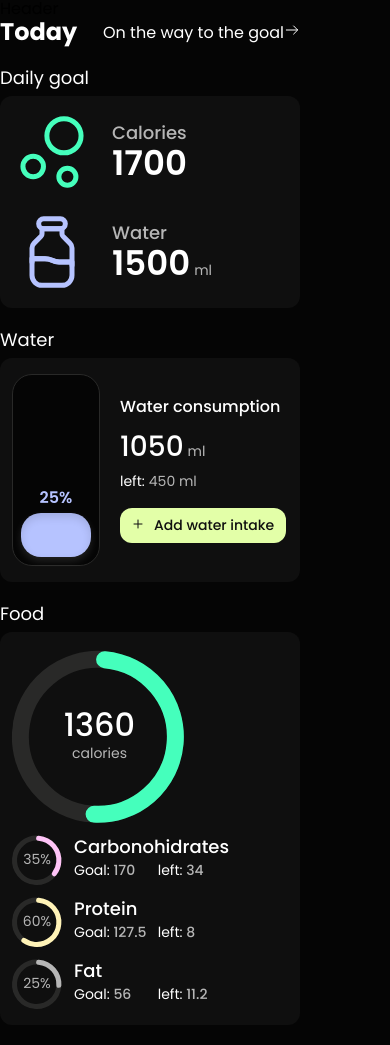
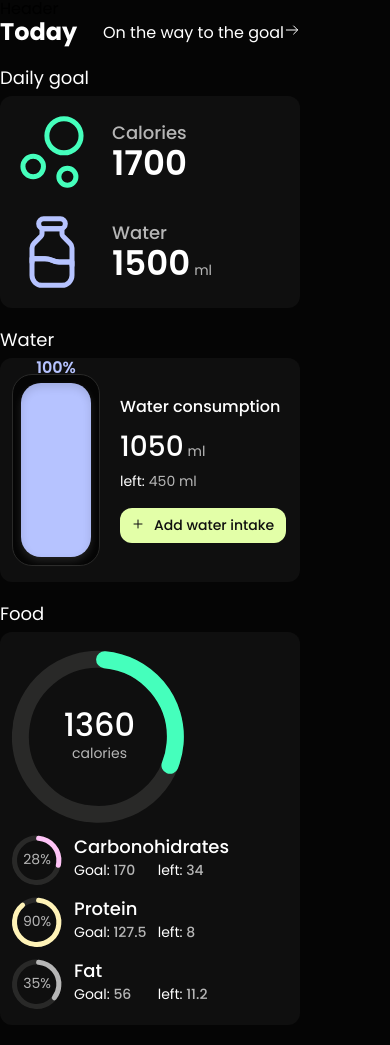
Before and after one commit to StruzhakS/health-app, a React (Create React App) app: page /health-app/mainPage in a window 390 px wide. Built offline with nearby package versions, Linux system fonts and the light colour scheme.

Commit message:
add tablet and desktop styles

```diff
--- a/src/components/MainPageDailyGoal/MainPageDailyGoal.module.css
+++ b/src/components/MainPageDailyGoal/MainPageDailyGoal.module.css
@@ -3,6 +3,15 @@
   border-radius: 12px;
   background-color: #0f0f0f;
   padding: 16px 12px;
+
+  @media (min-width: 834px) {
+    padding: 24px 40px;
+    width: 380px;
+  }
+
+  @media (min-width: 1440px) {
+    width: 328px;
+  }
 }
 
 .dailyGoalStatisticsList {
@@ -10,6 +19,10 @@
   display: flex;
   flex-direction: column;
   gap: 20px;
+
+  @media (min-width: 834px) {
+    gap: 32px;
+  }
 }
 
 .dailyGoalStatisticsListItem {
@@ -35,6 +48,11 @@
   line-height: 1.33em;
 
   margin-bottom: 6px;
+
+  @media (min-width: 834px) {
+    font-size: 22px;
+    line-height: 1.45em;
+  }
 }
 
 .dailyGoalStatisticsListItemTitle {
@@ -61,8 +79,8 @@
   margin-left: 4px;
 }
 
-.dailyGoalStatisticsListItemContainer{
-    display: flex;
-    flex-direction: column;
-    justify-content: center;
+.dailyGoalStatisticsListItemContainer {
+  display: flex;
+  flex-direction: column;
+  justify-content: center;
 }
--- a/src/components/MainPageFood/MainPageFood.jsx
+++ b/src/components/MainPageFood/MainPageFood.jsx
@@ -1,9 +1,9 @@
 import css from './MainPageFood.module.css';
 
-const percent = 50;
-const percent1 = 35;
-const percent2 = 60;
-const percent3 = 25;
+const percent = 30;
+const percent1 = 28;
+const percent2 = 90;
+const percent3 = 35;
 
 const MainPageFood = () => {
   return (
--- a/src/components/MainPageFood/MainPageFood.module.css
+++ b/src/components/MainPageFood/MainPageFood.module.css
@@ -5,9 +5,14 @@
   line-height: 1.33em;
 
   margin-bottom: 6px;
+
+  @media (min-width: 834px) {
+    font-size: 22px;
+    line-height: 1.45em;
+  }
 }
 
-.foodStatisticsContainer{
+.foodStatisticsContainer {
   display: flex;
   flex-direction: column;
   gap: 12px;
@@ -15,6 +20,18 @@
   border-radius: 12px;
   background-color: #0f0f0f;
   padding: 16px 12px;
+
+  @media (min-width: 834px) {
+    width: 780px;
+    padding: 36px 40px;
+    flex-direction: row;
+    gap: 40px;
+  }
+
+  @media (min-width: 1440px) {
+    width: 560px;
+    padding: 32.5px 40px;
+  }
 }
 
 /* /////////////////////////// */
@@ -47,10 +64,10 @@
 }
 
 .caloriesScheduleContainer svg circle:nth-child(2) {
-    stroke: #45FFBC;
+  stroke: #45ffbc;
 }
 
-.caloriesScheduleDescription{
+.caloriesScheduleDescription {
   position: absolute;
   width: 74px;
   display: flex;
@@ -66,22 +83,20 @@
   line-height: 1.18em;
 }
 
-.caloriesScheduleAdditionDescription{
+.caloriesScheduleAdditionDescription {
   font-size: 14px;
 
   font-weight: 400;
   line-height: 1.42em;
-color:  #B6B6B6;
-
+  color: #b6b6b6;
 }
 /* /////////////////////////// */
-.scheduleListItem{
+.scheduleListItem {
   display: flex;
   gap: 12px;
 }
 
-.scheduleListItemTitle{
-
+.scheduleListItemTitle {
   font-size: 18px;
 
   font-weight: 500;
@@ -89,29 +104,27 @@ color:  #B6B6B6;
   margin-bottom: 2px;
 }
 
-.scheduleListItemDescription{
+.scheduleListItemDescription {
   margin: 0;
   display: inline-block;
   font-size: 14px;
 
   font-weight: 400;
   line-height: 1.42em;
-
 }
 
 div .scheduleListItemDescription:last-child {
   margin-left: 12px;
 }
 
-.scheduleListItemAdditionalDescription{
+.scheduleListItemAdditionalDescription {
   display: inline-block;
   font-weight: 500;
-    color:  #B6B6B6;
+  color: #b6b6b6;
   width: 36px;
-
 }
 
- .scheduleList{
+.scheduleList {
   display: flex;
   flex-direction: column;
   gap: 12px;
@@ -141,29 +154,25 @@ div .scheduleListItemDescription:last-child {
 }
 
 .carbohydratesScheduleSvg circle:nth-child(2) {
-    stroke-dasharray:135;
-    stroke-dashoffset:135;
+  stroke-dasharray: 135;
+  stroke-dashoffset: 135;
 }
 
 .carbohydratesScheduleContainer svg:nth-child(1) circle:nth-child(2) {
-    stroke: #FFC4F7;
+  stroke: #ffc4f7;
 }
 
-
-
-.carbohydratesScheduleDescription{
+.carbohydratesScheduleDescription {
   position: absolute;
-
 
   top: 50%;
   left: 50%;
   transform: translate(-50%, -50%);
   z-index: 10;
-    color: #B6B6B6;
+  color: #b6b6b6;
 
   font-size: 14px;
 
   font-weight: 400;
   line-height: 1.42em;
-
 }
--- a/src/components/MainPageStatisticsSection/MainPageStatisticsSection.jsx
+++ b/src/components/MainPageStatisticsSection/MainPageStatisticsSection.jsx
@@ -27,9 +27,14 @@ const MainPageStatisticsSection = () => {
           </svg>
         </button>
       </div>
-      <MainPageDailyGoal />
-      <MainPageWater />
-      <MainPageFood />
+      <div className={css.mainPageStatisticsContainer}>
+        <div className={css.mainPageStatisticsGoalAndWaterContainer}>
+          <MainPageDailyGoal />
+          <MainPageWater />
+        </div>
+
+        <MainPageFood />
+      </div>
     </section>
   );
 };
--- a/src/components/MainPageStatisticsSection/MainPageStatisticsSection.module.css
+++ b/src/components/MainPageStatisticsSection/MainPageStatisticsSection.module.css
@@ -1,4 +1,4 @@
-.mainPageStatisticsSection{
+.mainPageStatisticsSection {
   display: flex;
   flex-direction: column;
   width: 300px;
@@ -6,11 +6,40 @@
   gap: 20px;
 
   margin-bottom: 20px;
+
+  @media (min-width: 834px) {
+    width: 780px;
   }
 
-.mainPageStatisticsSectionHeaderContainer{
+  @media (min-width: 1440px) {
+    width: 1372px;
+  }
+}
+
+.mainPageStatisticsSectionHeaderContainer {
   width: 100%;
   display: flex;
   justify-content: space-between;
+}
 
+.mainPageStatisticsContainer {
+  display: flex;
+  flex-direction: column;
+  gap: 20px;
+
+  @media (min-width: 1440px) {
+    flex-direction: row;
   }
+}
+
+.mainPageStatisticsGoalAndWaterContainer {
+  display: flex;
+  flex-direction: column;
+  gap: 20px;
+
+  @media (min-width: 834px) {
+    flex-direction: row;
+  }
+}
+
+/* 1440, 834, 320 */
--- a/src/components/MainPageWater/MainPageWater.jsx
+++ b/src/components/MainPageWater/MainPageWater.jsx
@@ -1,7 +1,7 @@
 import Icons from '../../assets/icons/symbol-defs.svg';
 import css from './MainPageWater.module.css';
 
-const percent = 25;
+const percent = 100;
 
 const MainPageWater = () => {
   return (
--- a/src/components/MainPageWater/MainPageWater.module.css
+++ b/src/components/MainPageWater/MainPageWater.module.css
@@ -5,6 +5,11 @@
   line-height: 1.33em;
 
   margin-bottom: 6px;
+
+  @media (min-width: 834px) {
+    font-size: 22px;
+    line-height: 1.45em;
+  }
 }
 
 .waterStatisticsContainer {
@@ -14,6 +19,17 @@
   border-radius: 12px;
   background-color: #0f0f0f;
   padding: 16px 12px;
+
+  @media (min-width: 834px) {
+    padding: 24px 22px;
+    width: 380px;
+    gap: 40px;
+  }
+
+  @media (min-width: 1440px) {
+    padding: 24px 40px;
+    width: 444px;
+  }
 }
 
 .waterStatisticsScheduleContainer {
@@ -53,6 +69,10 @@
 
 .waterStatisticsInfoContainer {
   padding: 22px 0px;
+
+  @media (min-width: 834px) {
+    width: 216px;
+  }
 }
 
 .waterStatisticsInfoTitle {
@@ -60,6 +80,11 @@
   font-weight: 500;
   line-height: 1.37em;
   margin-bottom: 12px;
+
+  @media (min-width: 834px) {
+    font-size: 18px;
+    line-height: 1.33em;
+  }
 }
 
 .waterStatisticsHelperInfo {
@@ -77,6 +102,10 @@
   font-weight: 500;
   line-height: 1.21em;
   margin-bottom: 8px;
+
+  @media (min-width: 834px) {
+    display: inline-block;
+  }
 }
 
 .waterStatisticsAdditionalInfo {
@@ -85,6 +114,11 @@
   font-weight: 400;
   line-height: 1.42em;
   margin-bottom: 16px;
+
+  @media (min-width: 834px) {
+    display: inline-block;
+    margin-left: 40px;
+  }
 }
 
 .waterStatisticsInfoButton {
```
Lines whose indentation alone changed are shown as unchanged.
